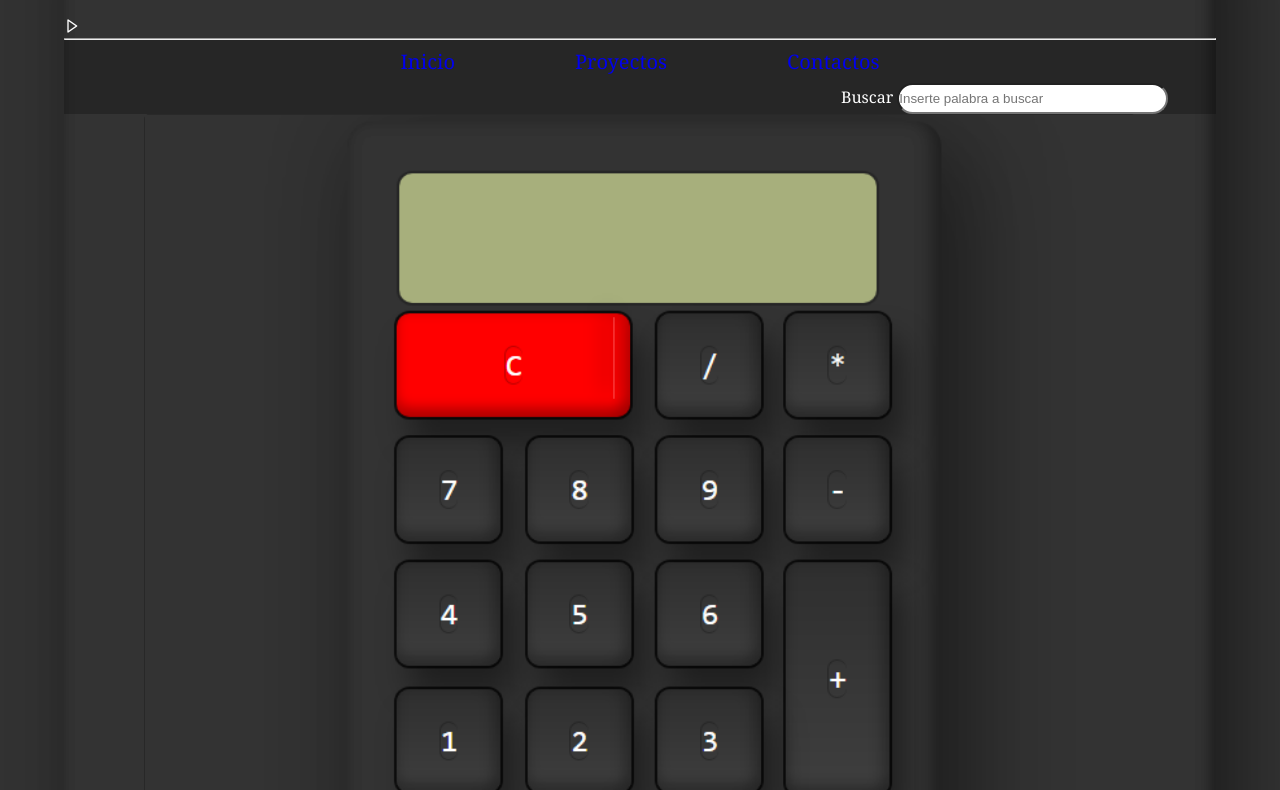
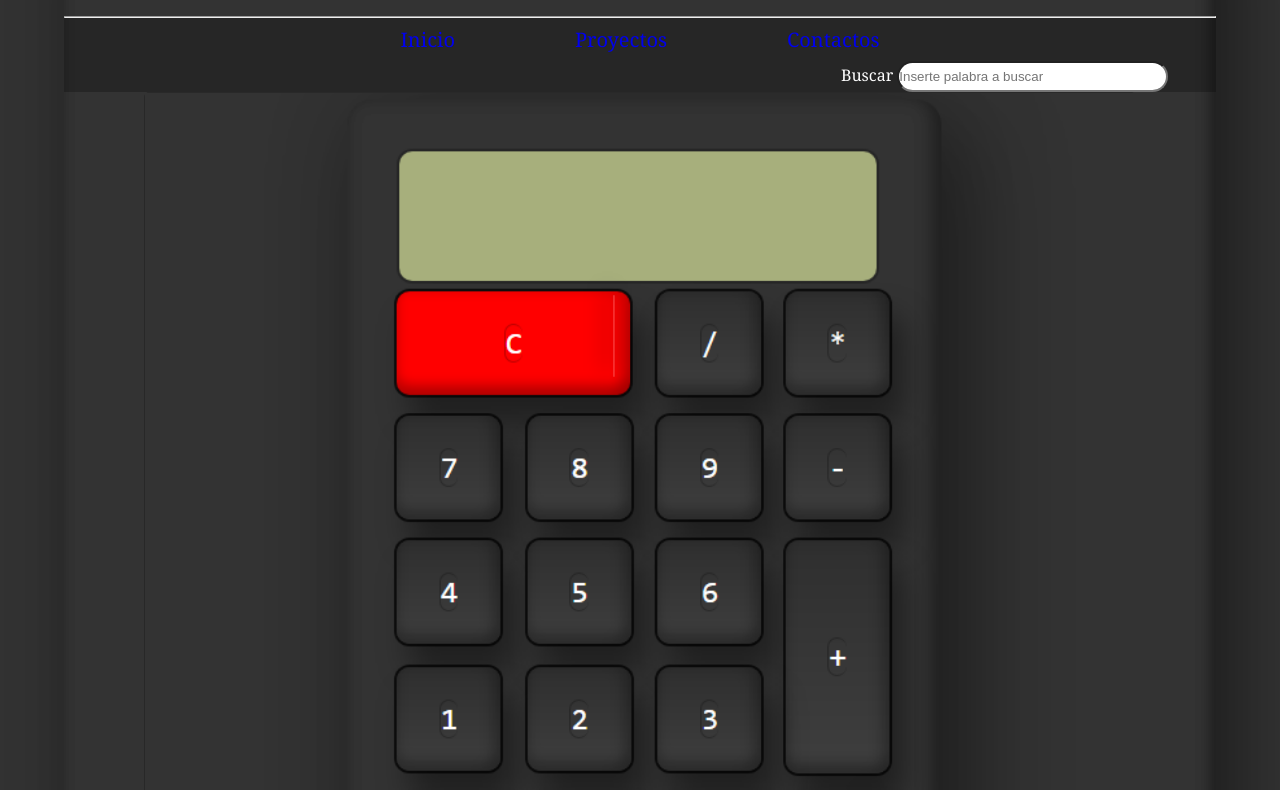
Before and after one commit to emmanuelmontero0/emmanuelmontero0.github.io, a plain HTML site: page index.html in a window 1280 px wide. Shown: the part 167-957 px from the top of the page. Drawn offline with nearby package versions, Linux system fonts and the light colour scheme.

Commit message:
Update index.html

```diff
--- a/index.html
+++ b/index.html
@@ -14,7 +14,7 @@
     <div class="container">
 
     <header>
-            <h1>Montero 077</h1><i class='bx bx-right-arrow' ></i>
+        <h1>Montero 077</h1>
             <hr>
     <nav>
         <ul>
```
